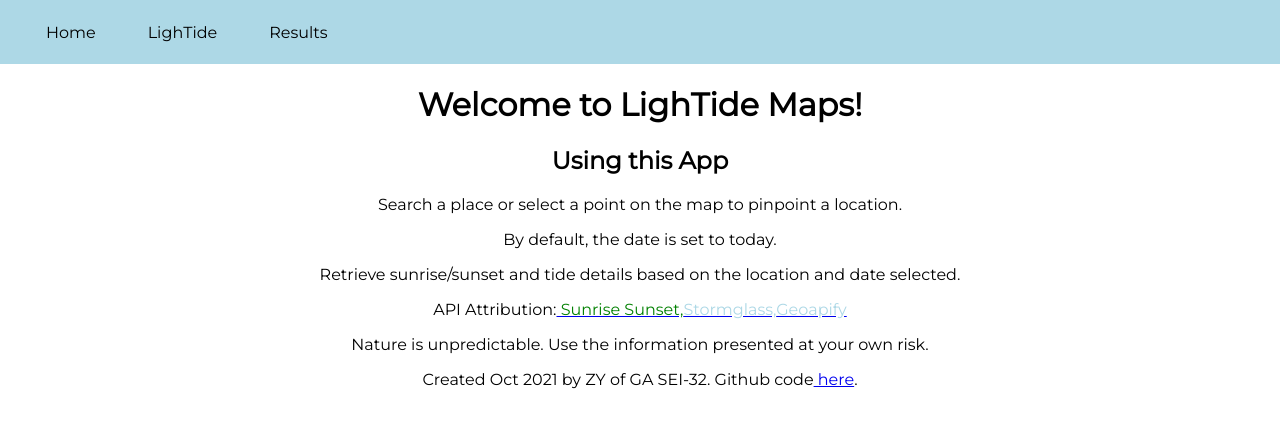
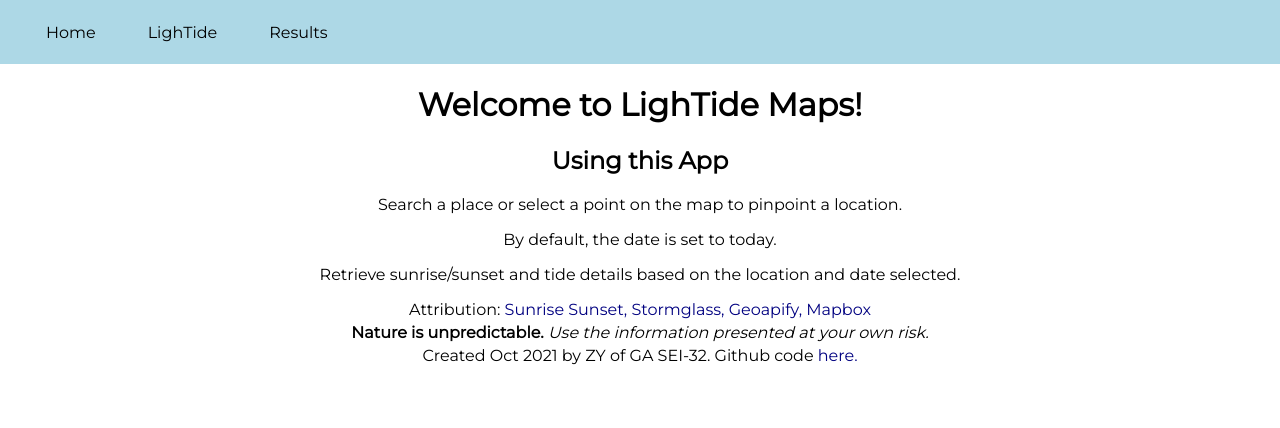
Before and after one commit to zyteo/LighTide, a React (Create React App) app in the folder lightide/: page / in a window 1280 px wide. Shown: the top 428 px of the page. Built offline with nearby package versions, Linux system fonts and the light colour scheme; no server answers.

Commit message:
styled attribution CSS

```diff
--- a/lightide/src/App.css
+++ b/lightide/src/App.css
@@ -3,6 +3,7 @@
 .App {
   text-align: center;
   font-family: 'Montserrat', sans-serif;
+  /* color: ; */
 
 
 }
--- a/lightide/src/Components/Attribution.jsx
+++ b/lightide/src/Components/Attribution.jsx
@@ -2,30 +2,52 @@
 // ZY, 2 Oct 2021
 
 import React from "react";
+import styled from "styled-components";
 
+const A = styled.a`
+  text-decoration: none;
+  color: black;
+`;
+const Span = styled.span`
+  color: navy;
+  border-radius: 10px;
+  &:hover {
+    background-color: gold;
+  }
+  &:active {
+    background-color: yellowgreen;
+  }
+`;
+
+const P = styled.p`
+  margin: 4px;
+`;
 function Attribution() {
   return (
     <footer className="attribution">
-      <p>
-        API Attribution:
-        <a href="https://sunrise-sunset.org/">
-          <span style={{ color: "green" }}> Sunrise Sunset,</span>
-        </a>
-        <a href="https://stormglass.io/marine-weather/">
-          <span style={{ color: "lightblue" }}>Stormglass,</span>
-        </a>
-        <a href="https://www.geoapify.com/">
-          <span style={{ color: "lightblue" }}>Geoapify</span>
-        </a>
-      </p>
-      <p>
-        Nature is unpredictable. Use the information presented at your own risk.
-      </p>
+      <P>
+        Attribution:
+        <A href="https://sunrise-sunset.org/" target="_blank">
+          <Span> Sunrise Sunset,</Span>
+        </A>
+        <A href="https://stormglass.io/marine-weather/" target="_blank">
+          <Span> Stormglass,</Span>
+        </A>
+        <A href="https://www.geoapify.com/" target="_blank">
+          <Span> Geoapify,</Span>
+        </A>
+        <A href="https://www.mapbox.com/" target="_blank">
+          <Span> Mapbox</Span>
+        </A>
+      </P>
+      <P>
+        <strong>Nature is unpredictable.</strong>
+        <em> Use the information presented at your own risk.</em>
+      </P>
       Created Oct 2021 by ZY of GA SEI-32. Github code
-      <a href="https://github.com/zyteo/LighTide">
-        <span> here</span>
-      </a>
-      .
+      <A href="https://github.com/zyteo/LighTide">
+        <Span> here.</Span>
+      </A>
     </footer>
   );
 }
```
